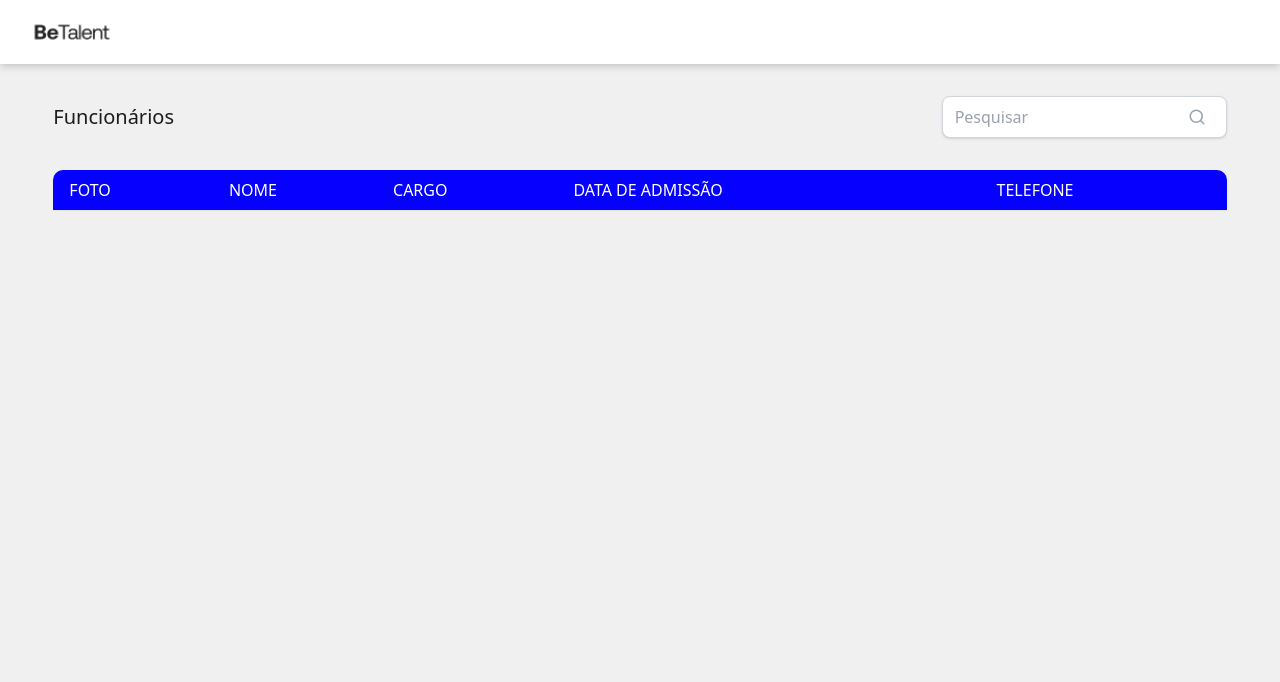
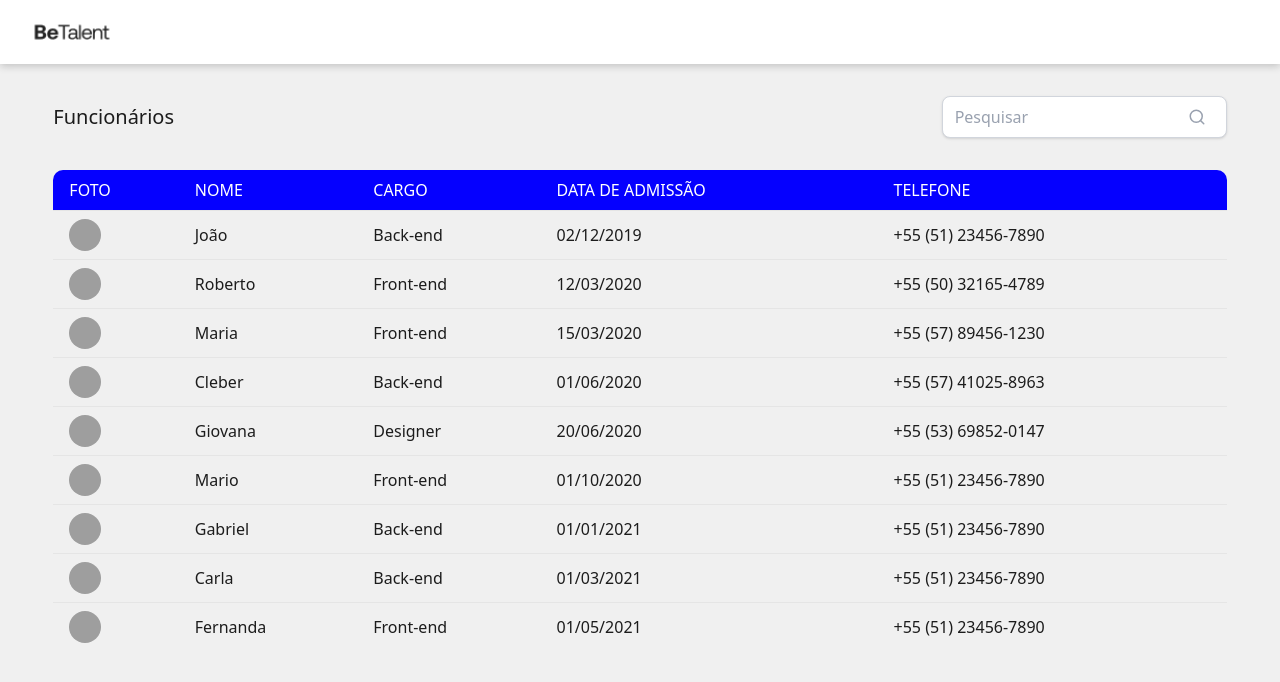
Before and after one commit to SamuelMorais030202/be-talent, a React (Vite) app: page / in a window 1280 px wide. Shown: the top 682 px of the page. Built offline with nearby package versions, Linux system fonts and the light colour scheme; data requests are answered from the project's data file; grey boxes are pictures that could not be loaded.

Commit message:
feat: listando os funcionários

```diff
--- a/src/App.tsx
+++ b/src/App.tsx
@@ -1,13 +1,25 @@
 import { Search } from "lucide-react"
 import { Header } from "./components/header"
-import { Table, TableBody, TableHead, TableHeader, TableRow } from "./components/ui/table"
+import { Table, TableBody, TableCell, TableHead, TableHeader, TableRow } from "./components/ui/table"
 import { api } from "./services/api"
-import { useEffect } from "react"
+import { useEffect, useState } from "react"
+import { formatPhoneNumber } from "./utils/formatPhoneNumber"
+
+interface IEmployeesResponse {
+  id: 1
+  name: string
+  job: string
+  admission_date: string
+  phone: string
+  image: string
+}
 
 export function App() {
+  const [employees, setEmploees] = useState<IEmployeesResponse[] | null>(null)
+
   async function fetchEmployees() {
     const response = await api.get('/employees')
-    console.log(response.data)
+    setEmploees(response.data)
   }
 
   useEffect(() => {
@@ -34,7 +46,7 @@ export function App() {
 
         </section>
 
-        <section className="mt-8">
+        <section className="mt-8 mb-6">
           <Table>
             <TableHeader className="bg-[#0500FF]">
               <TableRow className="px-2 hover:bg-[#0500FF]">
@@ -46,7 +58,43 @@ export function App() {
               </TableRow>
             </TableHeader>
 
-            <TableBody></TableBody>
+            <TableBody>
+              {employees?.map((employee) => (
+                <TableRow key={employee.id}>
+                  <TableCell>
+                    <img
+                      src={employee.image}
+                      alt={`Funcionário(a) ${employee.name}`}
+                      className="size-8 rounded-full ml-2"
+                    />
+                  </TableCell>
+
+                  <TableCell
+                    className="font-normal text-base text-[#1C1C1C]"
+                  >
+                    {employee.name}
+                  </TableCell>
+
+                  <TableCell
+                    className="font-normal text-base text-[#1C1C1C]"
+                  >
+                    {employee.job}
+                  </TableCell>
+
+                  <TableCell
+                    className="font-normal text-base text-[#1C1C1C]"
+                  >
+                    {new Intl.DateTimeFormat("pt-BR").format(new Date(employee.admission_date))}
+                  </TableCell>
+
+                  <TableCell
+                    className="font-normal text-base text-[#1C1C1C]"
+                  >
+                    {formatPhoneNumber(employee.phone)}
+                  </TableCell>
+                </TableRow>
+              ))}
+            </TableBody>
           </Table>
         </section>
       </main>
--- /dev/null
+++ b/src/utils/formatPhoneNumber.ts
@@ -0,0 +1,10 @@
+export function formatPhoneNumber(phone: string) {
+  const cleaned = phone.replace(/\D/g, "");
+  const match = cleaned.match(/^(\d{2})(\d{2})(\d{5})(\d{4})$/);
+
+  if (match) {
+    return `+${match[1]} (${match[2]}) ${match[3]}-${match[4]}`;
+  }
+
+  return phone;
+}
```
